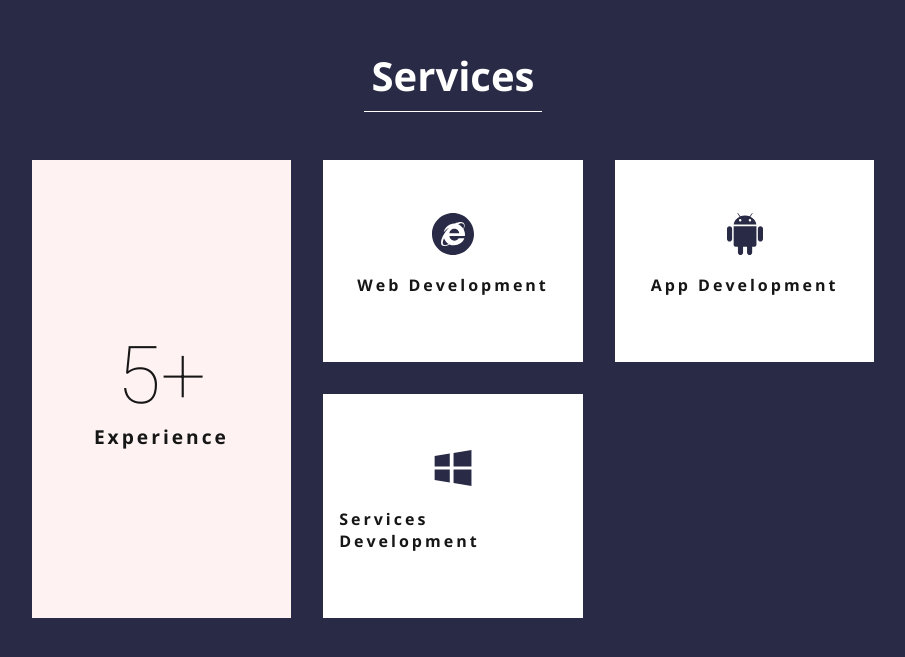
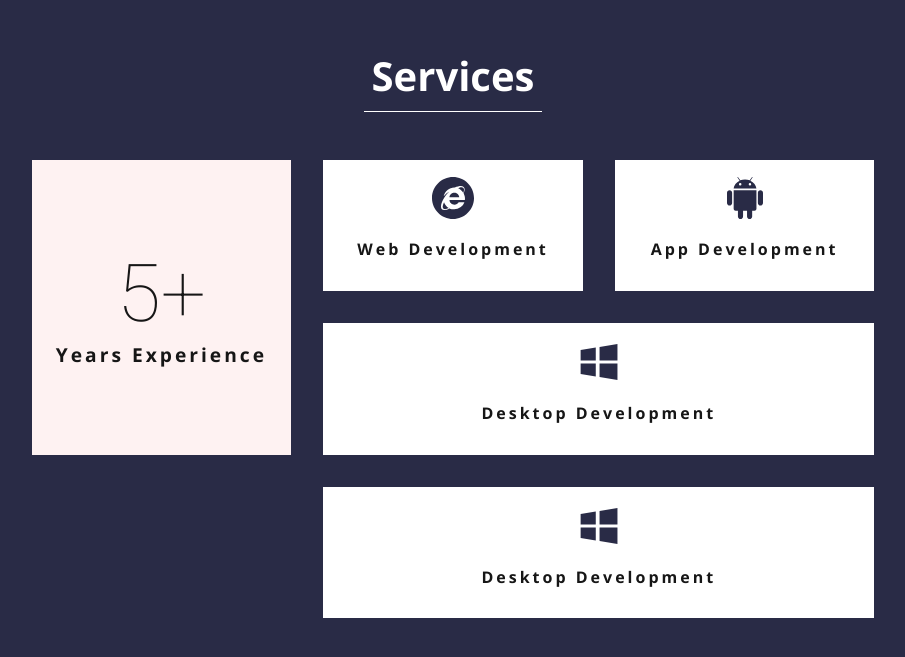
Before and after one commit to RajanR21/Portfolio, a React (Create React App) app: page / in a window 1280 px wide. Shown: the part 2494-3151 px from the top of the page, without its empty margins (187-1092 px from the left). Built offline with nearby package versions, Linux system fonts and the light colour scheme.

Commit message:
Updated Services

```diff
--- a/src/components/Services.jsx
+++ b/src/components/Services.jsx
@@ -1,30 +1,79 @@
-import React from 'react'
-import {motion} from "framer-motion"
-import {AiFillIeCircle , AiFillAndroid , AiFillWindows} from "react-icons/ai"
+import React from "react";
+import { motion } from "framer-motion";
+import { AiFillIeCircle, AiFillAndroid, AiFillWindows } from "react-icons/ai";
+
 const Services = () => {
+  const animations = {
+    whileInView: {
+      x: 0,
+      y: 0,
+      opacity: 1,
+    },
+    one: {
+      opacity: 0,
+      x: "-100%",
+    },
+    twoAndThree: {
+      opacity: 0,
+      y: "-100%",
+    },
+
+    four: {
+      opacity: 0,
+      x: "100%",
+    },
+  };
+
   return (
     <div id="services">
       <h2>Services</h2>
       <section>
-            <motion.div className='serviceBox1'>
+        <motion.div
+          className="serviceBox1"
+          whileInView={animations.whileInView}
+          initial={animations.one}
+        >
           <h3>5+</h3>
-               <p>Experience</p>
+          <p>Years Experience</p>
         </motion.div>
-            <motion.div className='serviceBox2'>
-              <AiFillIeCircle/>
+        <motion.div
+          className="serviceBox2"
+          whileInView={animations.whileInView}
+          initial={animations.twoAndThree}
+        >
+          <AiFillIeCircle />
           <span>Web Development</span>
         </motion.div>
-            <motion.div className='serviceBox2'>
-              <AiFillAndroid/>
+        <motion.div
+          className="serviceBox3"
+          whileInView={animations.whileInView}
+          initial={animations.twoAndThree}
+          transition={{
+            delay: 0.2,
+          }}
+        >
+          <AiFillAndroid />
           <span>App Development</span>
         </motion.div>
-            <motion.div className='serviceBox2'>
+        <motion.div
+          className="serviceBox4"
+          whileInView={animations.whileInView}
+          initial={animations.one}
+        >
           <AiFillWindows />
-              <span>Services Development</span>
+          <span>Desktop Development</span>
+        </motion.div>
+        <motion.div
+          className="serviceBox4"
+          whileInView={animations.whileInView}
+          initial={animations.four}
+        >
+          <AiFillWindows />
+          <span>Desktop Development</span>
         </motion.div>
       </section>
     </div>
-  )
-}
+  );
+};
 
-export default Services
+export default Services;
```
Lines whose indentation alone changed are shown as unchanged.
